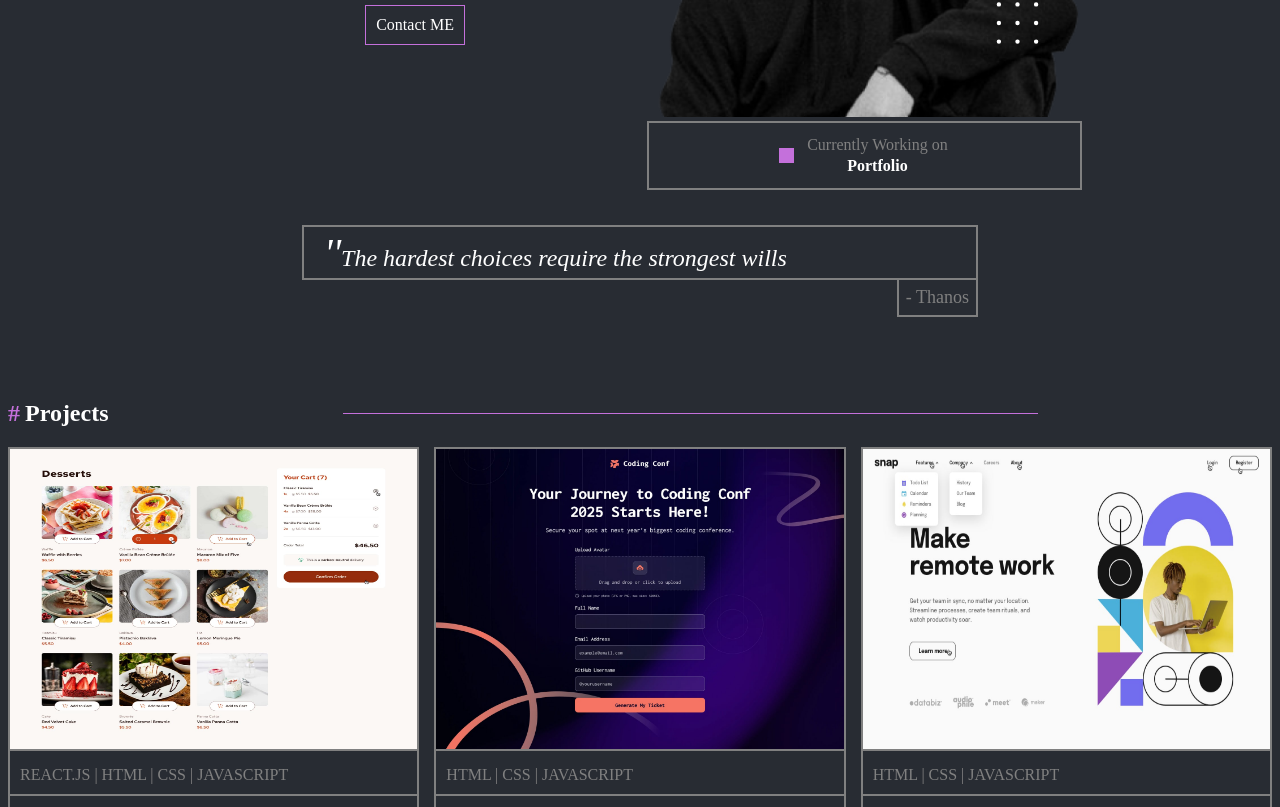
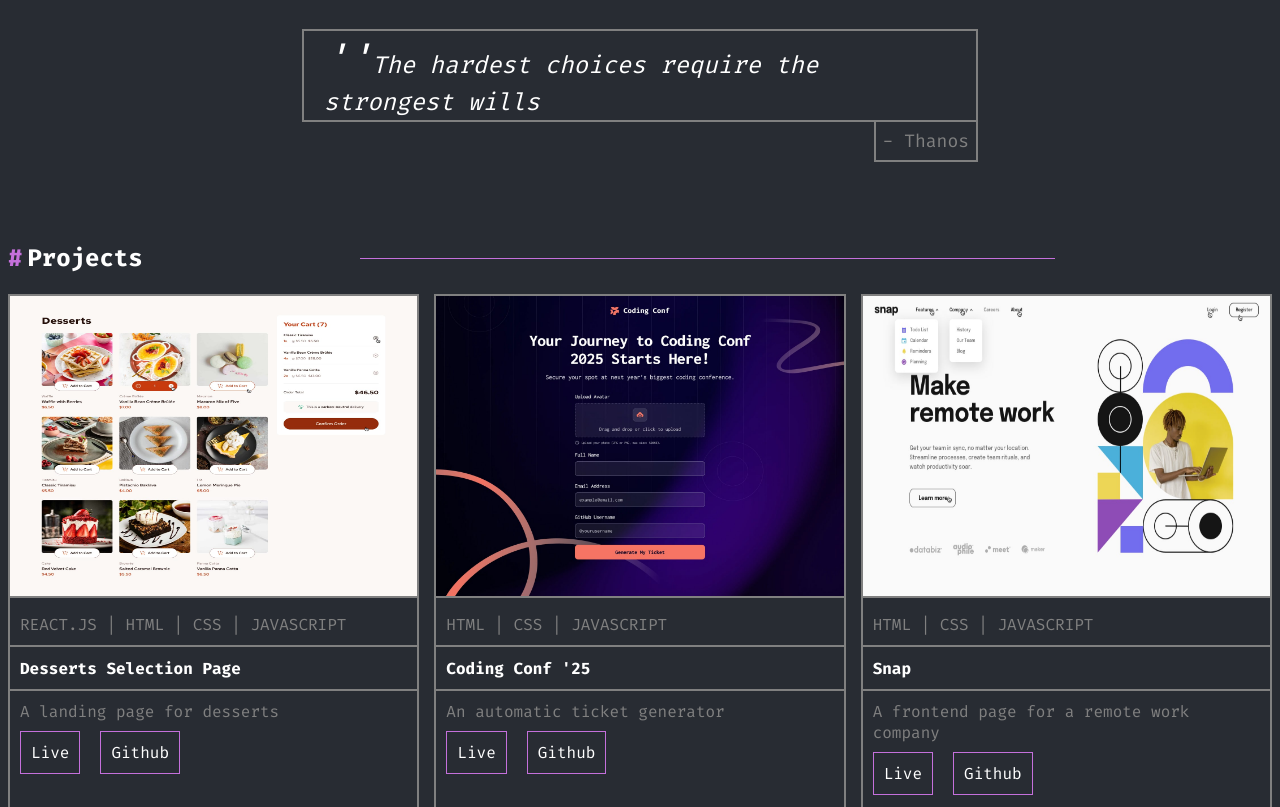
Before and after one commit to BentumYaw001/MyPortfolio, a React (Vite) app: page / in a window 1280 px wide. Shown: the part 373-1180 px from the top of the page. Built offline with nearby package versions, Linux system fonts and the light colour scheme; a web font is replaced by a local one.

Commit message:
font adjustment and page refactor

```diff
--- a/index.html
+++ b/index.html
@@ -11,6 +11,20 @@
       href="https://fonts.googleapis.com/css2?family=Warnes&display=swap"
       rel="stylesheet"
     />
+
+    <link rel="preconnect" href="https://fonts.googleapis.com" />
+    <link rel="preconnect" href="https://fonts.gstatic.com" crossorigin />
+    <link
+      href="https://fonts.googleapis.com/css2?family=Fira+Code:wght@300..700&display=swap"
+      rel="stylesheet"
+    />
+
+    <link rel="preconnect" href="https://fonts.googleapis.com" />
+    <link rel="preconnect" href="https://fonts.gstatic.com" crossorigin />
+    <link
+      href="https://fonts.googleapis.com/css2?family=Poppins:ital,wght@0,100;0,200;0,300;0,400;0,500;0,600;0,700;0,800;0,900;1,100;1,200;1,300;1,400;1,500;1,600;1,700;1,800;1,900&display=swap"
+      rel="stylesheet"
+    />
   </head>
   <body>
     <div id="root"></div>
--- a/src/App.jsx
+++ b/src/App.jsx
@@ -2,21 +2,14 @@
 import NavBar from "./components/NavBar";
 import Skills from "./components/Skills";
 import Projects from "./components/Projects";
-import SideBar from "./components/SideBar";
-import { useNavStore } from "./components/Store";
 import About from "./components/About";
 import Contact from "./components/Contact";
 import Footer from "./components/Footer";
 
 function App() {
-  const { menu } = useNavStore();
-
   return (
     <>
       <div className="App">
-        {menu ? (
-          <SideBar />
-        ) : (
         <>
           <NavBar />
           <MainBody id="home" />
@@ -26,7 +19,6 @@
           <Contact id="contact" />
           <Footer />
         </>
-        )}
       </div>
     </>
   );
--- a/src/components/MainBody.jsx
+++ b/src/components/MainBody.jsx
@@ -17,13 +17,12 @@
             </a>
           </div>
           <div className="CurrentWork">
-            <img src={Image1} alt="" className="Image1" />
-            <img src={DortNine} alt="" className="DortNineImage" />
+            {/* <img src={Image1} alt="" className="Image1" /> */}
+            {/* <img src={DortNine} alt="" className="DortNineImage" /> */}
             <div className="CurrentStatus">
               <div className="PurpleBox"></div>
               <div className="Status">
-                <p>Currently Working on</p>
-                <h4>Portfolio</h4>
+                <p>Currently Available for hire</p>
               </div>
             </div>
           </div>
--- a/src/components/NavBar.jsx
+++ b/src/components/NavBar.jsx
@@ -1,5 +1,4 @@
 import Logo from "/src/assets/design/Logo.svg";
-import Menu from "/src/assets/design/menu.svg";
 import { useNavStore, useScrollStore } from "./Store";
 import { NavData } from "./ProjectData";
 
@@ -31,9 +30,6 @@
             );
           })}
         </div>
-        <div className="Menu" onClick={openMenu}>
-          <img src={Menu} alt="" />
-        </div>
       </div>
     </>
   );
--- a/src/index.css
+++ b/src/index.css
@@ -5,6 +5,7 @@
 
 body {
   background-color: hsl(218, 12%, 18%);
+  font-family: "Fira Code";
 }
 
 span {
@@ -81,6 +82,7 @@
 }
 
 .CurrentWork {
+  margin-top: 50px;
   position: relative;
 }
 .DortNineImage {
@@ -101,7 +103,7 @@
   padding: 10px;
 }
 .PurpleBox {
-  background-color: hsl(287 60% 65%);
+  border: 1px solid hsl(287 60% 65%);
   width: 15px;
   height: 15px;
 }
@@ -181,7 +183,9 @@
 
 .Intro {
   padding: 10px 30px;
+  font-family: "Poppins";
 }
+
 /* MainBody ends here ... */
 
 /* SideBar Starts here */
@@ -227,7 +231,7 @@
   color: grey;
   border: 2px solid grey;
   margin-bottom: 50px;
-  min-height: 410px;
+  min-height: 420px;
 }
 
 .ProjectImage {
@@ -266,7 +270,7 @@
 }
 
 .CV {
-  width: 100px;
+  width: 130px;
   cursor: pointer;
 }
 /* Projects ends  here */
@@ -426,7 +430,7 @@
     height: 300px;
   }
   .ProjectPreview {
-    min-height: 500px;
+    min-height: 530px;
   }
   .ProjectDesktop,
   .SkillDesktop,
```
Also changed, not shown: src/assets/projectFiles/portfolio.png (added). Lines whose indentation alone changed are shown as unchanged.
